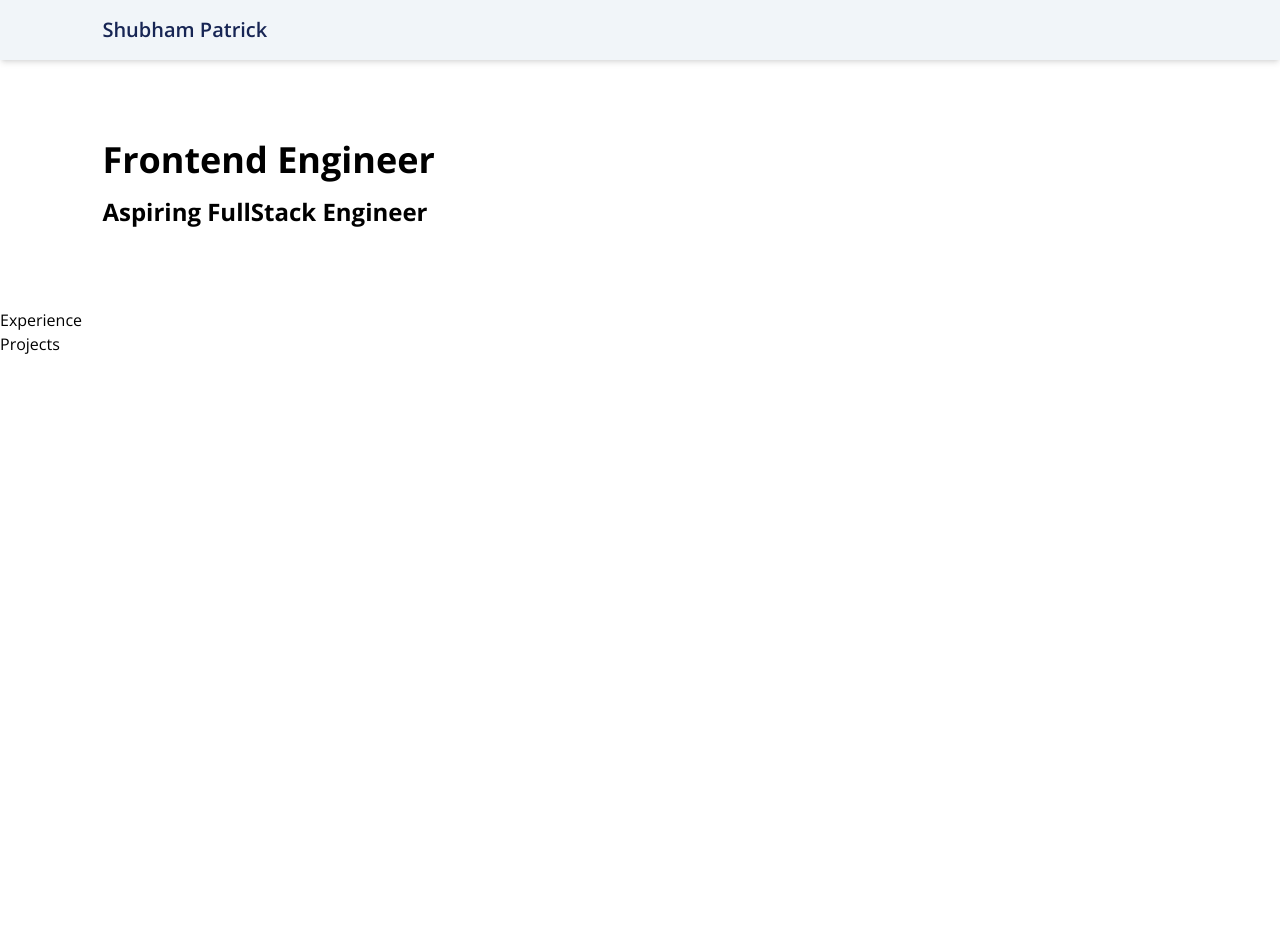
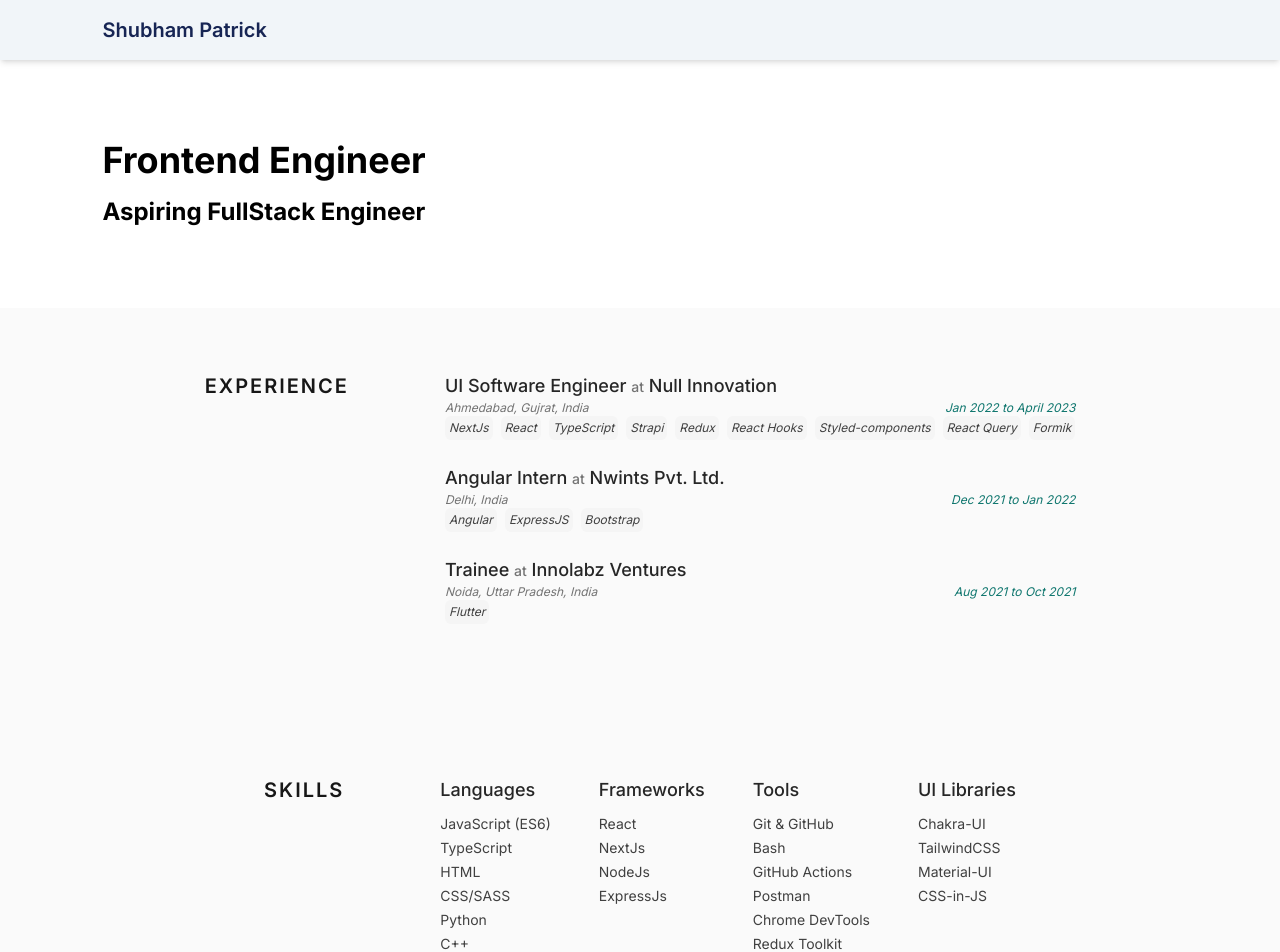
Before and after one commit to AHTHneeuhl/portfolio, a Next.js app: page / in a window 1280 px wide. Shown: the top 952 px of the page. Before the commit the page ends 800 px from the top, so only its background shows below. Built offline with nearby package versions, Linux system fonts and the light colour scheme.

Commit message:
Skills and Experience components (#3)

```diff
--- a/src/components/Experience.tsx
+++ b/src/components/Experience.tsx
@@ -1,5 +1,26 @@
+import experiences from "@/config/experience";
+import Organization from "./experience/Organization";
+
 const Experience: React.FC = () => {
-  return <div>Experience</div>;
+  return (
+    <div className="flex flex-row justify-center gap-24 bg-neutral-50 py-16">
+      <h3 className="text-xl font-semibold text-neutral-900 self-start uppercase tracking-widest cursor-pointer hover:border-b-neutral-300 hover:border-b-2 transition">
+        Experience
+      </h3>
+      <div>
+        {experiences.map(({ company, location, period, skills, title }) => (
+          <Organization
+            key={company}
+            title={title}
+            skills={skills}
+            company={company}
+            location={location}
+            period={period}
+          />
+        ))}
+      </div>
+    </div>
+  );
 };
 
 export default Experience;
--- a/src/components/Skills.tsx
+++ /dev/null
@@ -1,5 +0,0 @@
-const Skills: React.FC = () => {
-  return <div>Skills</div>;
-};
-
-export default Skills;
--- /dev/null
+++ b/src/components/experience/Organization.tsx
@@ -0,0 +1,42 @@
+"use client";
+
+type TProps = {
+  title: string;
+  company: string;
+  location: string;
+  period: string;
+  skills: string[];
+};
+
+const Organization: React.FC<TProps> = ({
+  title,
+  company,
+  location,
+  period,
+  skills,
+}) => {
+  return (
+    <div className="mb-6 w-full">
+      <h4 className="text-lg font-medium text-neutral-800">
+        {title} <span className="text-neutral-500 text-sm">at</span> {company}{" "}
+      </h4>
+      <div className="flex flex-row justify-between items-center">
+        <p className="italic text-neutral-500 text-xs">{location}</p>
+        <p className="text-teal-700 text-xs italic">{period}</p>
+      </div>
+
+      <ul className="flex flex-row flex-wrap items-center gap-2">
+        {skills.map((skill) => (
+          <li
+            key={skill}
+            className="text-neutral-700 text-xs leading-6 bg-neutral-100 px-1 italic rounded-md"
+          >
+            {skill}
+          </li>
+        ))}
+      </ul>
+    </div>
+  );
+};
+
+export default Organization;
--- a/src/components/index.ts
+++ b/src/components/index.ts
@@ -2,4 +2,3 @@ export { default as Navbar } from "./Navbar";
 export { default as Hero } from "./Hero";
 export { default as Experience } from "./Experience";
 export { default as Projects } from "./Projects";
-export { default as Skills } from "./Skills";
--- /dev/null
+++ b/src/components/skills/Skill.tsx
@@ -0,0 +1,21 @@
+type TProps = {
+  title: string;
+  list: string[];
+};
+
+const Skill: React.FC<TProps> = ({ title, list }) => {
+  return (
+    <div>
+      <h4 className="text-lg text-neutral-800 font-medium mb-2">{title}</h4>
+      <ul>
+        {list.map((item) => (
+          <li key={item} className="text-neutral-700 text-sm leading-6">
+            {item}
+          </li>
+        ))}
+      </ul>
+    </div>
+  );
+};
+
+export default Skill;
--- /dev/null
+++ b/src/components/skills/Skills.tsx
@@ -0,0 +1,20 @@
+import skills from "@/config/skills";
+import Skill from "./Skill";
+
+const Skills: React.FC = () => {
+  return (
+    <div className="flex flex-row justify-center gap-24 bg-neutral-50 py-16">
+      <h3 className="text-xl font-semibold text-neutral-900 self-start uppercase tracking-widest cursor-pointer hover:border-b-neutral-300 hover:border-b-2 transition">
+        Skills
+      </h3>
+      <div className="flex flex-row gap-12 items-start">
+        <Skill title="Languages" list={skills.languages} />
+        <Skill title="Frameworks" list={skills.frameworks} />
+        <Skill title="Tools" list={skills.tools} />
+        <Skill title="UI Libraries" list={skills.uiLibraries} />
+      </div>
+    </div>
+  );
+};
+
+export default Skills;
--- /dev/null
+++ b/src/components/skills/index.ts
@@ -0,0 +1 @@
+export { default as Skills } from "./Skills";
--- a/src/config/experience.ts
+++ b/src/config/experience.ts
@@ -3,7 +3,7 @@ const experience = [
     title: "UI Software Engineer",
     company: "Null Innovation",
     location: "Ahmedabad, Gujrat, India",
-    period: "Jan 2022 - April 2023",
+    period: "Jan 2022 to April 2023",
     skills: [
       "NextJs",
       "React",
@@ -20,14 +20,14 @@ const experience = [
     title: "Angular Intern",
     company: "Nwints Pvt. Ltd.",
     location: "Delhi, India",
-    period: "Dec 2021 - Jan 2022",
+    period: "Dec 2021 to Jan 2022",
     skills: ["Angular", "ExpressJS", "Bootstrap"],
   },
   {
     title: "Trainee",
     company: "Innolabz Ventures",
     location: "Noida, Uttar Pradesh, India",
-    period: "Aug 2021 - Oct 2021",
+    period: "Aug 2021 to Oct 2021",
     skills: ["Flutter"],
   },
 ];
--- a/src/pages/_app.tsx
+++ b/src/pages/_app.tsx
@@ -1,14 +1,14 @@
 import "@/styles/globals.css";
 import type { AppProps } from "next/app";
-import { Open_Sans } from "@next/font/google";
+import { Inter } from "@next/font/google";
 
-const openSans = Open_Sans({
+const inter = Inter({
   subsets: ["latin"],
 });
 
 export default function App({ Component, pageProps }: AppProps) {
   return (
-    <main className={openSans.className}>
+    <main className={inter.className}>
       <Component {...pageProps} />
     </main>
   );
--- a/src/pages/_document.tsx
+++ b/src/pages/_document.tsx
@@ -1,4 +1,4 @@
-import { Html, Head, Main, NextScript } from 'next/document'
+import { Html, Head, Main, NextScript } from "next/document";
 
 export default function Document() {
   return (
@@ -9,5 +9,5 @@ export default function Document() {
         <NextScript />
       </body>
     </Html>
-  )
+  );
 }
--- a/src/pages/index.tsx
+++ b/src/pages/index.tsx
@@ -1,13 +1,20 @@
 import { Experience, Hero, Navbar, Projects } from "@/components";
+import { Skills } from "@/components/skills";
+import Head from "next/head";
 import { Fragment } from "react";
 
 export default function Home() {
   return (
     <Fragment>
+      <Head>
+        <title>Shubham Patrick | Portfolio</title>
+        <meta name="description" content="Generated by create next app" />
+      </Head>
       <main>
         <Navbar />
         <Hero />
         <Experience />
+        <Skills />
         <Projects />
       </main>
     </Fragment>
```
